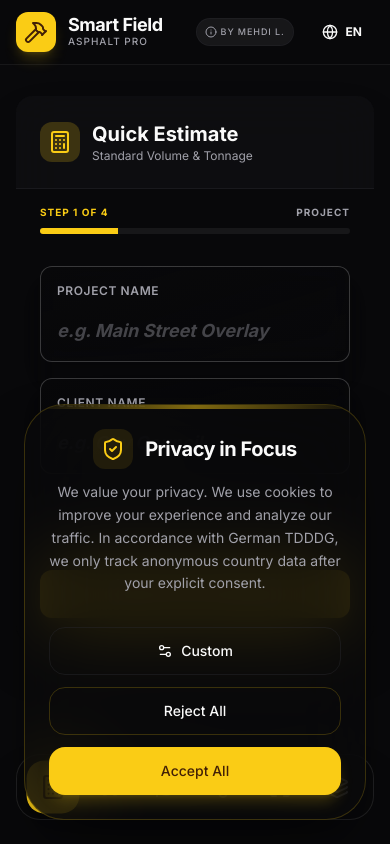
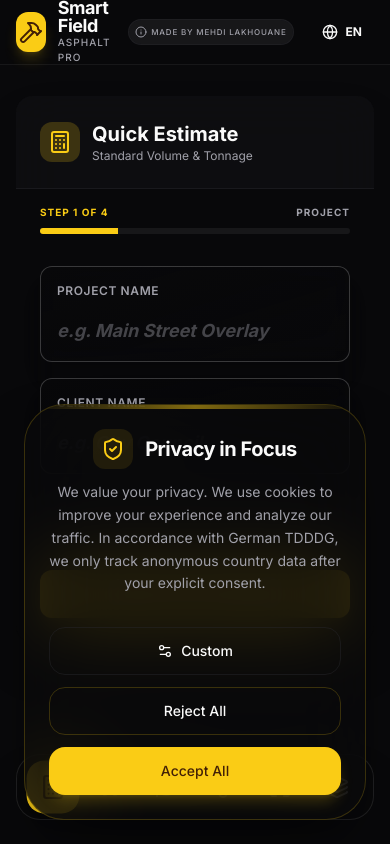
Before and after one commit to Lakhouane-Mehdi/asphalt-calculator-pro, a Next.js app: page / in a window 390 px wide. Built offline with nearby package versions, Linux system fonts and the light colour scheme.

Commit message:
Force full text attribution

```diff
--- a/src/components/Navbar.tsx
+++ b/src/components/Navbar.tsx
@@ -23,10 +23,9 @@
 
                 {/* Actions */}
                 <div className="flex items-center gap-2">
-                    <div className="flex items-center gap-1 mr-2 sm:mr-4 text-[9px] sm:text-[10px] text-muted-foreground font-medium uppercase tracking-widest bg-secondary/50 px-2 sm:px-3 py-1.5 rounded-full border border-border/50 whitespace-nowrap">
+                    <div className="flex items-center gap-1 mr-2 sm:mr-4 text-[8px] xs:text-[9px] sm:text-[10px] text-muted-foreground font-medium uppercase tracking-widest bg-secondary/50 px-1.5 sm:px-3 py-1.5 rounded-full border border-border/50 whitespace-nowrap">
                         <Info className="h-3 w-3 flex-shrink-0" />
-                        <span className="hidden sm:inline">{t('madeBy')}</span>
-                        <span className="inline sm:hidden">{t('madeByShort')}</span>
+                        <span>{t('madeBy')}</span>
                     </div>
 
                     <Button
```
